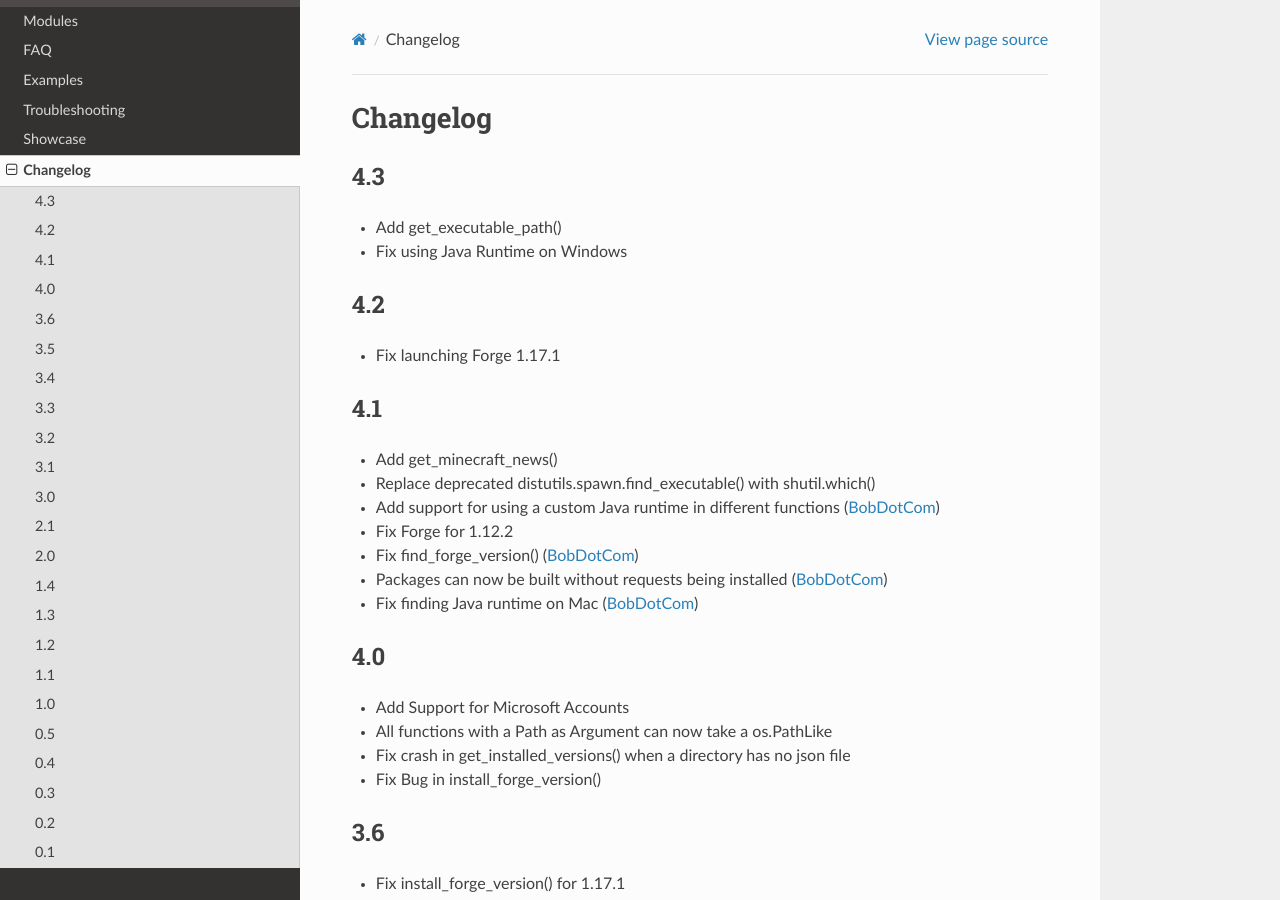
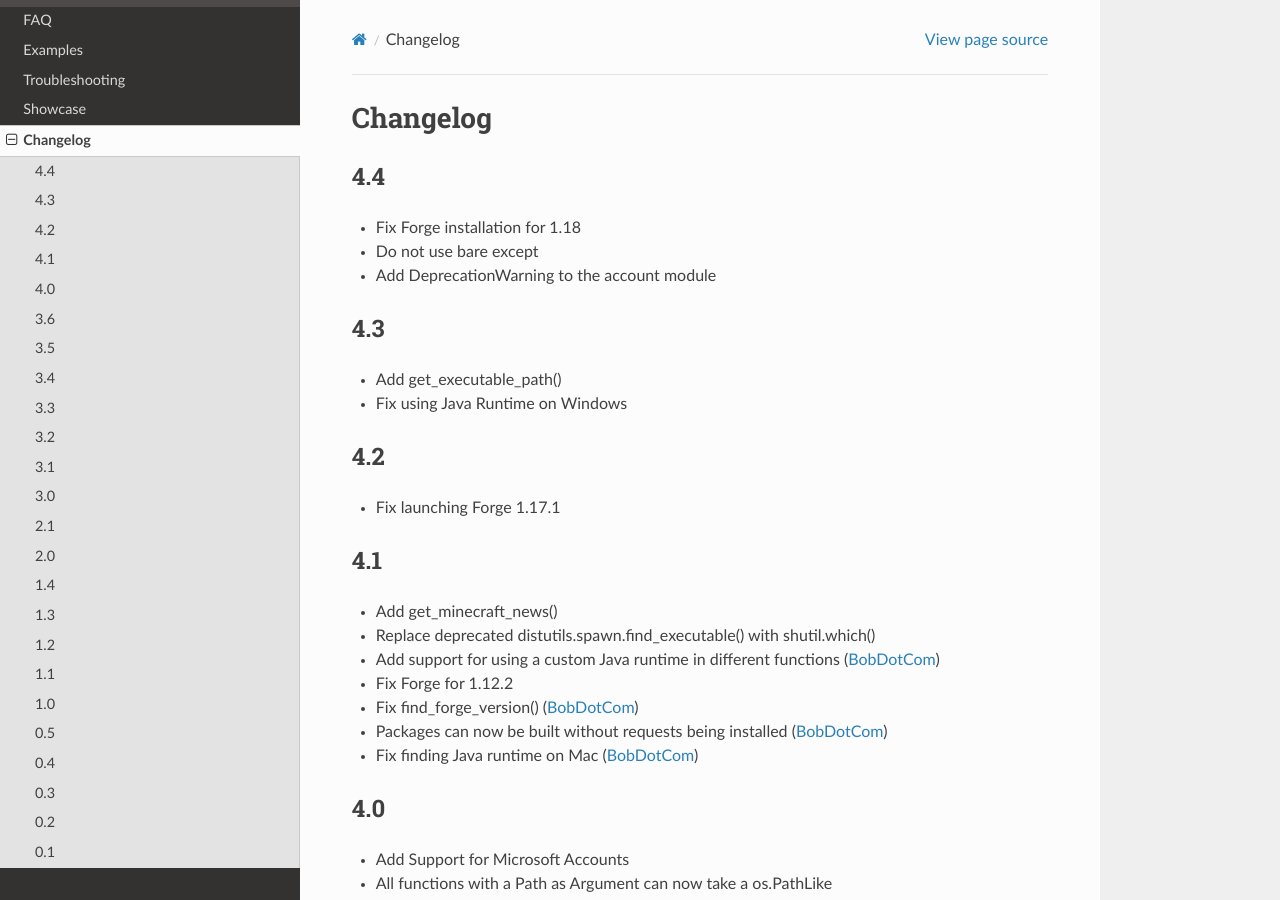
Before and after one commit to JakobDev/minecraft-launcher-lib, a Sphinx documentation site: the page built from doc/changelog.rst, in a window 1280 px wide and 900 px high. Built offline with Sphinx 7.4.7 and the Read the Docs theme 2.0.0, drawn with Linux system fonts in a browser that asks for light colours; the version number could not be read and is left out.

Commit message:
Add DeprecationWarning to the account module

```diff
--- a/doc/changelog.rst
+++ b/doc/changelog.rst
@@ -1,5 +1,12 @@
 Changelog
 ==================================================
+
+-------------------------
+4.4
+-------------------------
+- Fix Forge installation for 1.18
+- Do not use bare except
+- Add DeprecationWarning to the account module
 
 -------------------------
 4.3
```
